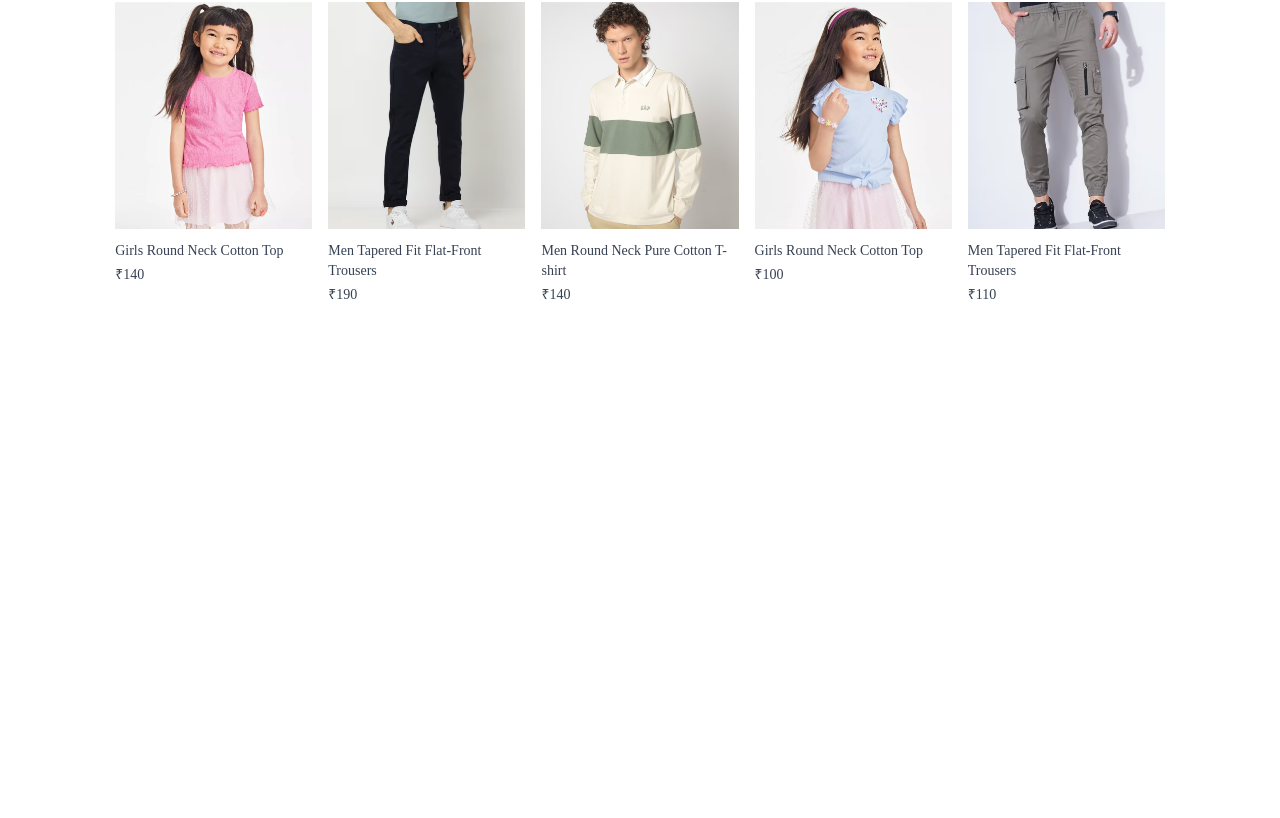
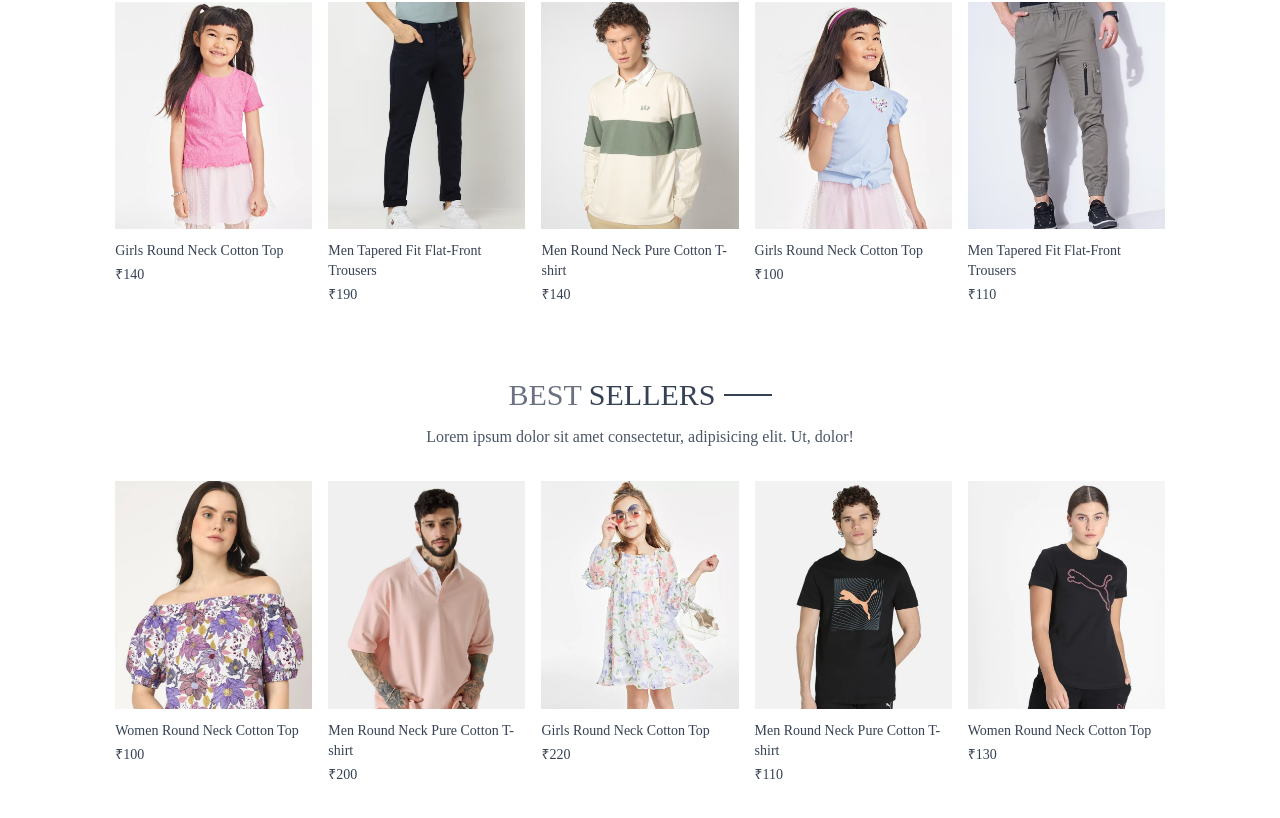
Before and after one commit to heyitsharman/Forever-Store, a React (Vite) app: page / in a window 1280 px wide. Shown: the part 1004-1822 px from the top of the page. Before the commit the page ends 1349 px from the top, so only its background shows below. Built offline with nearby package versions, Linux system fonts and the light colour scheme.

Commit message:
Best seller section added

```diff
--- /dev/null
+++ b/src/components/BestSeller.jsx
@@ -0,0 +1,34 @@
+import React, {useContext,useEffect,useState} from 'react'
+import {ShopContext} from '../context/ShopContext'
+import { products } from '../assets/assets';
+import Title from './Title';
+import ProductItem from '../components/ProductItem'
+const BestSeller = () => {
+    const {Products} = useContext(ShopContext);
+
+    const [bestSeller,setBestSeller]=useState([]);
+
+    useEffect(()=>{
+        const bestProduct = products.filter((item)=>(item.bestseller))
+        setBestSeller(bestProduct.slice(0,5));
+    },[Products])
+  return (
+    <div className='my-10'>
+      <div className='text-center text-3xl py-8'>
+        <Title text1={'BEST'} text2={'SELLERS'}></Title>
+        <p className='w-3/4 m-auto text-xs sm:text-sm md:text-base text-gray-600'>
+        Lorem ipsum dolor sit amet consectetur, adipisicing elit. Ut, dolor!</p>
+      </div>
+
+        <div className='grid grid-cols-2 sm:grid-cols-3 md:grid-cols-4 lg:grid-cols-5 gap-4 gap-y-6'>
+            {
+                bestSeller.map((item,index)=>(
+                    <ProductItem key={index} id={item._id} name={item.name} image={item.image} price={item.price}></ProductItem>
+                ))
+            }
+        </div>
+    </div>
+  )
+}
+
+export default BestSeller
--- a/src/components/Navbar.jsx
+++ b/src/components/Navbar.jsx
@@ -7,7 +7,7 @@
   return (
     <div className='flex items-center justify-between py-5 font-medium'>
 
-      <img src={assets.logo} className='w-36' alt="" />
+      <Link to='/'><img src={assets.logo} className='w-36' alt="" /></Link>
 
       <ul className='hidden sm:flex gap-5 text-sm text-gray-700'>
         <NavLink to='/' className='flex flex-col items-center gap-1'>
--- a/src/index.css
+++ b/src/index.css
@@ -14,3 +14,10 @@
   font-weight: 400;
   font-style: normal;
 }
+
+@media (max-width:640px){
+  a.active{
+    background-color: black;
+    color:white;
+  }
+}
--- a/src/pages/Home.jsx
+++ b/src/pages/Home.jsx
@@ -1,12 +1,14 @@
 import React from 'react'
 import Hero from '../components/Hero'
 import LatestCollection from '../components/LatestCollection'
+import BestSeller from '../components/BestSeller'
 
 const Home = () => {
   return (
     <div>
       <Hero></Hero>
       <LatestCollection></LatestCollection>
+      <BestSeller></BestSeller>
     </div>
   )
 }
```
